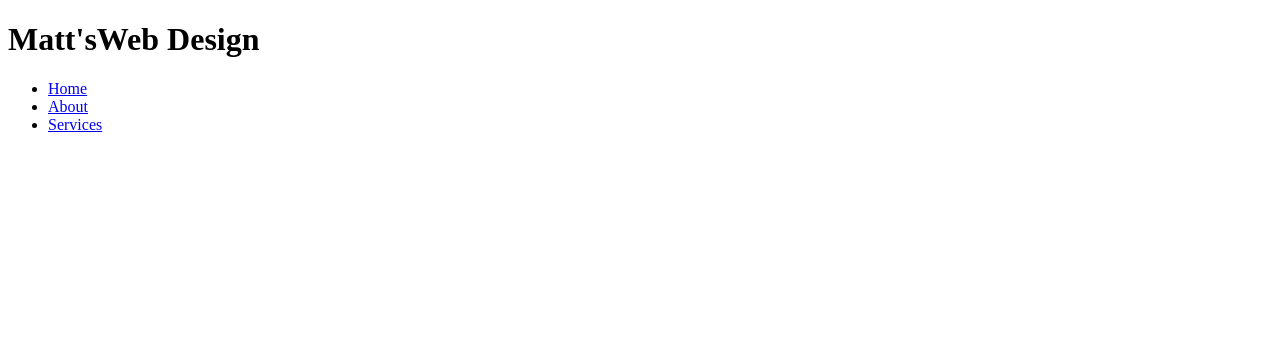
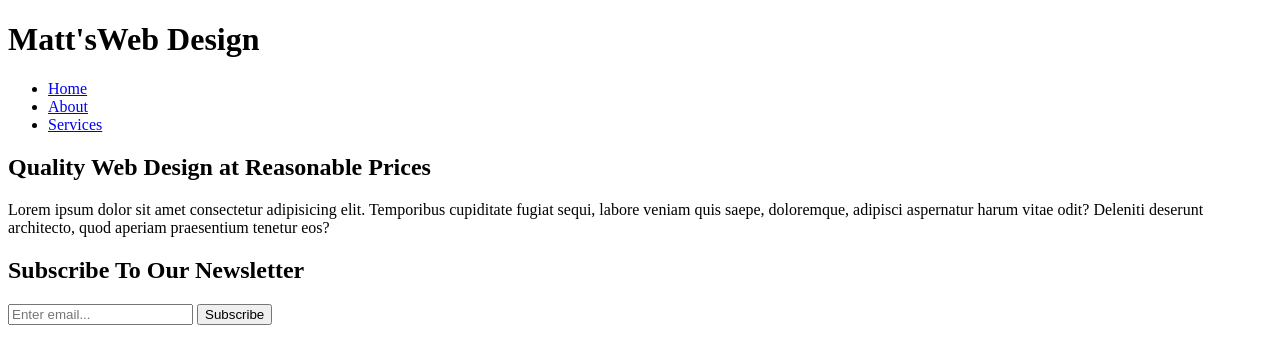
Before and after one commit to ashwoo33/FullWebpage, a plain HTML site: page index.html in a window 1280 px wide. Drawn offline with Linux system fonts and the light colour scheme.

Commit message:
Added showcase and newsletter secitions to html file

```diff
--- a/index.html
+++ b/index.html
@@ -12,6 +12,8 @@
     <title>Ashley's Webpage</title>
 </head>
 <body>
+    <!-- Header -->
+
     <header>
     <div class="container">
         <div id="branding">
@@ -30,9 +32,31 @@
                 </li>
             </ul>
         </nav>
-
     </div>
 </header>
 
+<!-- Showcase -->
+<section id="showcase">
+    <div class="container">
+        <h1>Quality Web Design at Reasonable Prices</h1>
+        <p>Lorem ipsum dolor sit amet consectetur adipisicing elit. Temporibus cupiditate fugiat sequi, labore veniam quis saepe, doloremque, adipisci aspernatur harum vitae odit? Deleniti deserunt architecto, quod aperiam praesentium tenetur eos?</p>
+    </div>
+</section>
+
+
+
+
+<!-- Newsletter -->
+<section id="newsletter">
+    <div class="container">
+        <h1 for="Subscribe">Subscribe To Our Newsletter</h1>
+        <form>
+            <input type="email" placeholder="Enter email...">
+            <button class="btn-1">Subscribe</button>
+        </form>
+
+    </div>
+</section>
+
 </body>
 </html>
```
